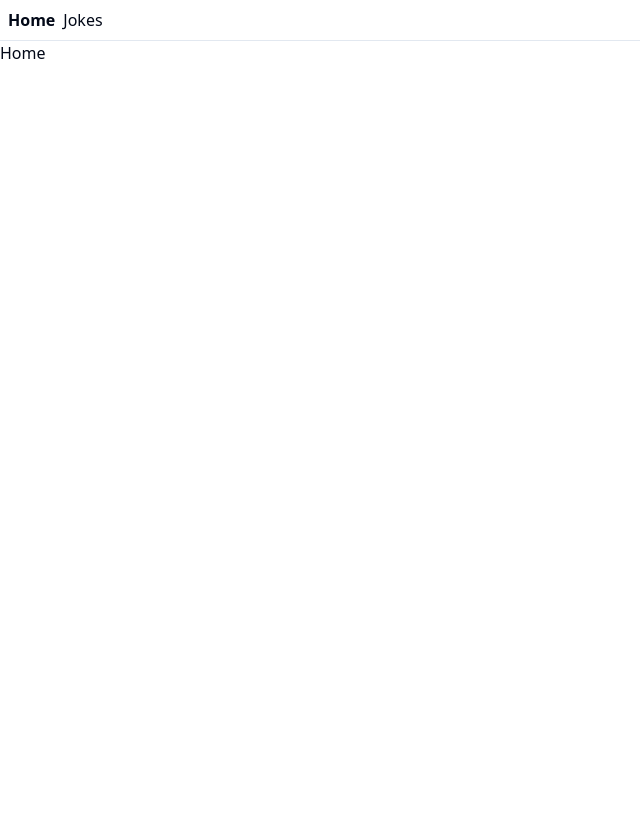
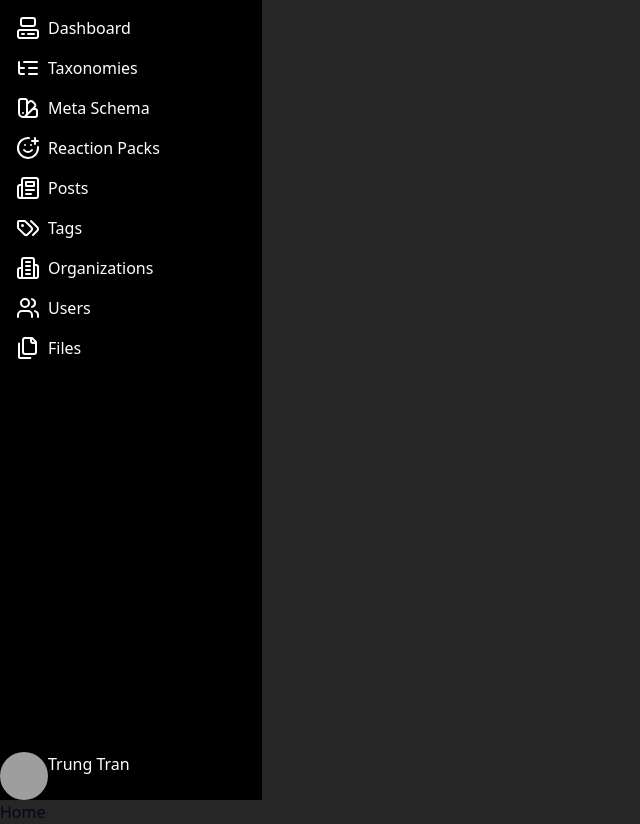
Before and after one commit to viettrung2508/Publiz-admin, a React (Vite) app: page / in a window 1280 px wide. Shown: the whole page, without its empty margins (0-640 px from the left). Before the commit the page ends 800 px from the top, so only its background shows below. Built offline with nearby package versions, Linux system fonts and the light colour scheme; grey boxes are pictures that could not be loaded.

Commit message:
add side bar

```diff
--- a/package.json
+++ b/package.json
@@ -21,10 +21,12 @@
     "class-variance-authority": "^0.7.0",
     "clsx": "^2.1.1",
     "cmdk": "^1.0.0",
+    "lucide": "^0.408.0",
     "lucide-react": "^0.408.0",
     "react": "^18.3.1",
     "react-dom": "^18.3.1",
     "react-hook-form": "^7.52.1",
+    "react-hot-toast": "^2.4.1",
     "tailwind-merge": "^2.4.0",
     "tailwindcss-animate": "^1.0.7",
     "zod": "^3.23.8"
--- /dev/null
+++ b/src/components/EntryPoint.tsx
@@ -0,0 +1,22 @@
+import { Outlet } from "@tanstack/react-router";
+import { Toaster } from "react-hot-toast";
+import Sidebar from "./Sidebar";
+// import { TanStackRouterDevtools } from '@tanstack/router-devtools'
+// import { ReactQueryDevtools } from '@tanstack/react-query-devtools'
+export const EntryPoint: React.FunctionComponent = () => {
+
+  return (
+    <div className="w-full grid gird-cols-12 bg-neutral-800">
+      <Toaster />
+      <div className="col-span-1">
+        <Sidebar />
+      </div>
+      <div className="col-span-11">
+        <Outlet />
+        {/* <TanStackRouterDevtools />
+        <ReactQueryDevtools /> */}
+      </div>
+
+    </div>
+  );
+};
--- /dev/null
+++ b/src/components/Sidebar.tsx
@@ -0,0 +1,60 @@
+
+import UserItem from "./UserItem"
+import {
+    Computer,
+    Files,
+    SwatchBook,
+    ListTree,
+    Newspaper,
+    Tags,
+    Building2,
+    SmilePlus,
+    Users,
+} from "lucide-react"
+
+
+export default function Sidebar() {
+    return <div className=" h-screen flex justify-between flex-col bg-black text-white">
+        <div className="ml-4 pt-4">
+            <div className="flex pb-4">
+                <Computer className="mr-2"/>
+                <span>Dashboard</span>
+            </div>
+            <div className="flex pb-4">
+                <ListTree className="mr-2"/>
+                <span>Taxonomies</span>
+            </div>
+            <div className="flex pb-4">
+                <SwatchBook className="mr-2"/>
+                <span>Meta Schema</span>
+            </div>
+            <div className="flex pb-4">
+                <SmilePlus className="mr-2"/>
+                <span>Reaction Packs</span>
+            </div>
+            <div className="flex pb-4">
+                <Newspaper className="mr-2"/>
+                <span>Posts</span>
+            </div>
+            <div className="flex pb-4">
+                <Tags className="mr-2"/>
+                <span>Tags</span>
+            </div>
+            <div className="flex pb-4">
+                <Building2 className="mr-2"/>
+                <span>Organizations</span>
+            </div>
+            <div className="flex pb-4">
+                <Users className="mr-2"/>
+                <span>Users</span>
+            </div>
+            <div className="flex pb-4">
+                <Files className="mr-2"/>
+                <span>Files</span>
+            </div>
+        </div>
+        <div>
+            <UserItem />
+        </div>
+    </div>
+}
--- /dev/null
+++ b/src/components/UserItem.tsx
@@ -0,0 +1,14 @@
+export default function UserItem() {
+    return (
+        <div className="flex">
+            <div className="rounded-full h-12 w-12 overflow-hidden">
+                <img
+                    className="h-full w-full object-cover"
+                    src="https://upload.wikimedia.org/wikipedia/commons/thumb/d/d7/Cristiano_Ronaldo_playing_for_Al_Nassr_FC_against_Persepolis%2C_September_2023_%28cropped%29.jpg/440px-Cristiano_Ronaldo_playing_for_Al_Nassr_FC_against_Persepolis%2C_September_2023_%28cropped%29.jpg"
+                    alt="Profile"
+                />
+            </div>
+            <p>Trung Tran</p>
+        </div>
+    );
+}
--- a/src/routes/__root.tsx
+++ b/src/routes/__root.tsx
@@ -1,22 +1,6 @@
-import {  createRootRouteWithContext, Link, Outlet } from '@tanstack/react-router'
-import { TanStackRouterDevtools } from '@tanstack/router-devtools'
-import { ReactQueryDevtools } from '@tanstack/react-query-devtools'
+import { EntryPoint } from '@/components/EntryPoint'
+import { createRootRouteWithContext } from '@tanstack/react-router'
+
 export const Route = createRootRouteWithContext()({
-    component: () => (
-        <>
-            <div className="p-2 flex gap-2">
-                <Link to="/" className="[&.active]:font-bold">
-                    Home
-                </Link>{' '}
-                <Link to="/jokes" className="[&.active]:font-bold">
-                    Jokes
-                </Link>{' '}
-
-            </div>
-            <hr />
-            <Outlet />
-            <TanStackRouterDevtools />
-            <ReactQueryDevtools />
-        </>
-    ),
+    component: EntryPoint
 })
```
Also changed, not shown: 1 other file (tests, documents, lock files or other folders).
